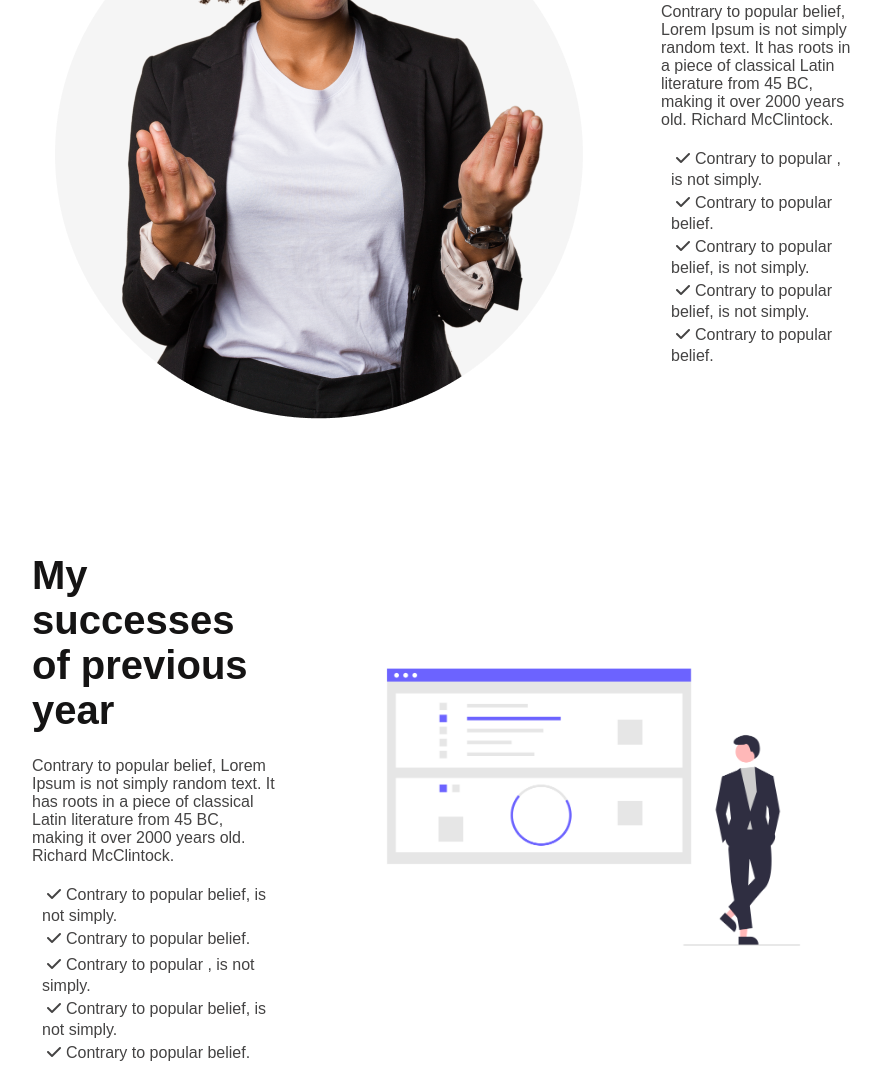
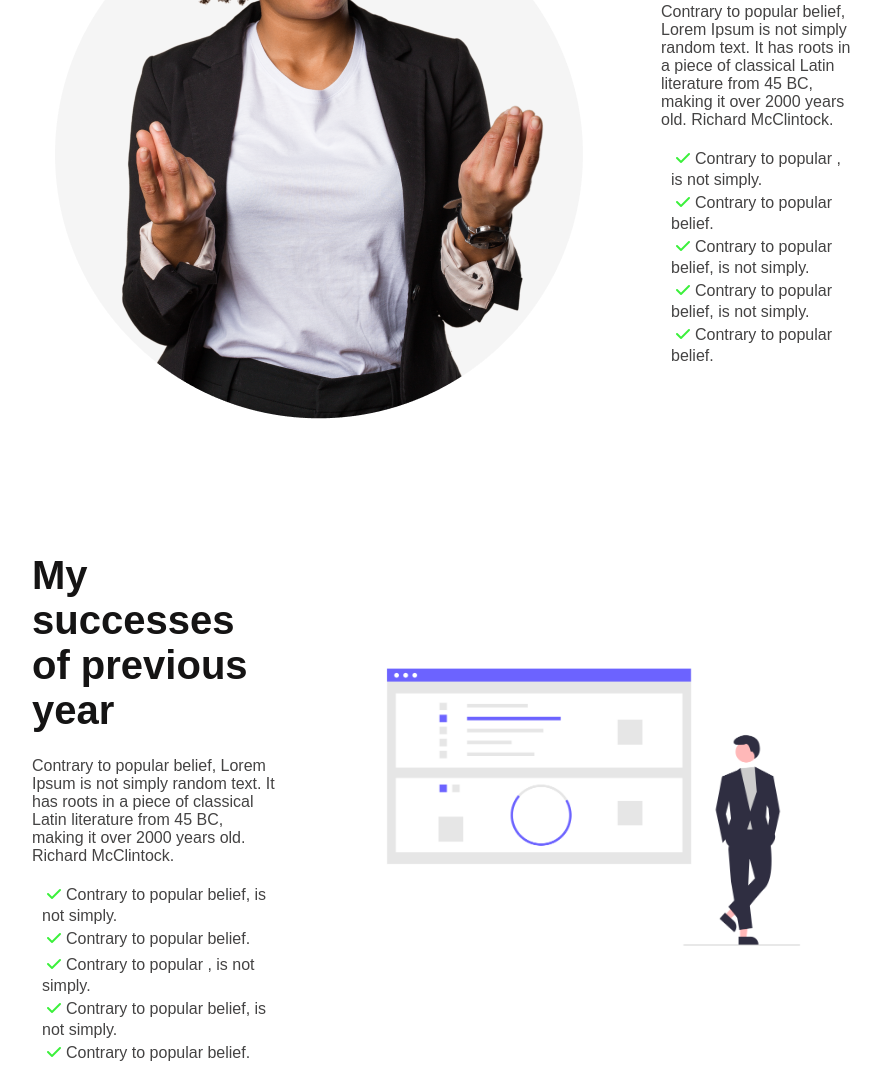
Before and after one commit to hasib231/PH-Assignment-1, a plain HTML site: page index.html in a window 1280 px wide. Shown: the part 1235-2303 px from the top of the page, without its empty margins (198-1079 px from the left). Drawn offline with Linux system fonts and the light colour scheme.

Commit message:
change icon color to green

```diff
--- a/style.css
+++ b/style.css
@@ -74,6 +74,7 @@
 }
 .failure-list > ul > li > i {
   padding: 5px;
+  color: rgb(59, 240, 59);
 }
 .list-text {
   font-weight: 400;
```
